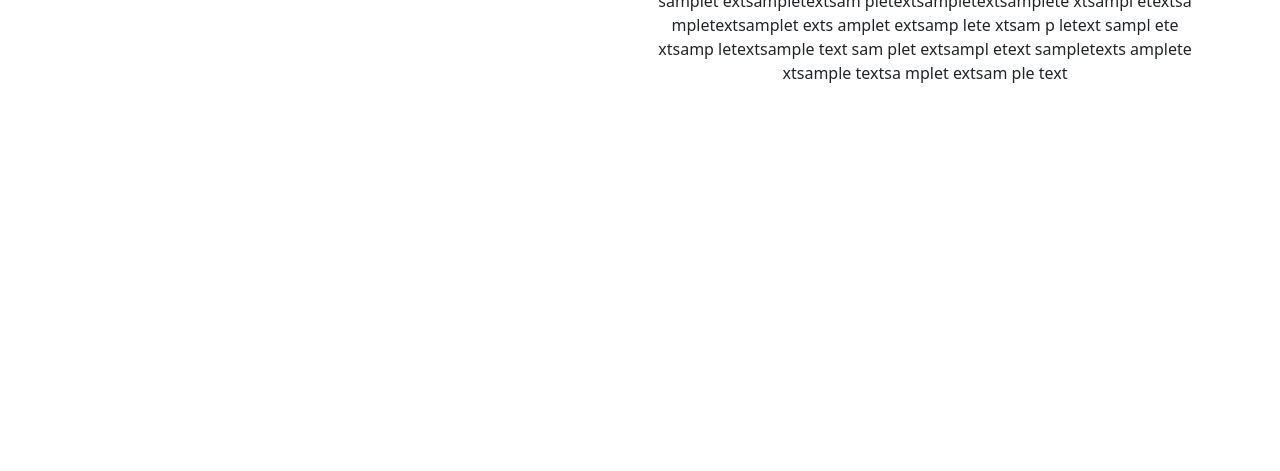
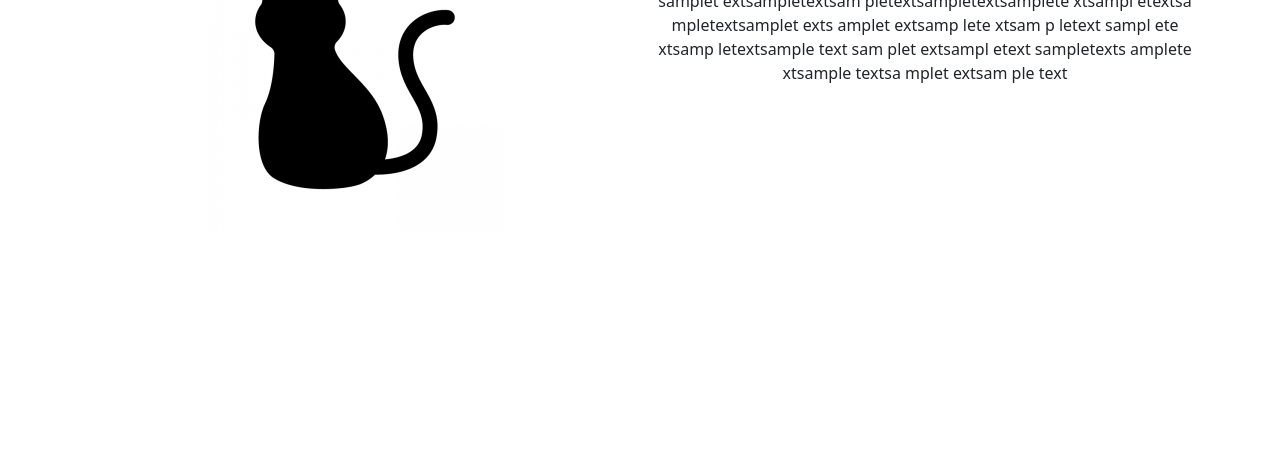
Before and after one commit to ruin8128/homepage, a plain HTML site: page index.html in a window 1280 px wide. Shown: the part 329-800 px from the top of the page. Drawn offline with nearby package versions, Linux system fonts and the light colour scheme; the site is published under a folder, as on GitHub Pages, so addresses that start at the root find nothing.

Commit message:
Update index.html

```diff
--- a/index.html
+++ b/index.html
@@ -40,7 +40,7 @@
             <div class="container">
                 <div class="row">
                   <div class="col-md-6">
-                    <img src="/img/testcat.jpg">
+                    <img src="img/testcat.jpg">
                   </div>
                   <div class="col-md-6">
                     <h1>sampleCat</h1>
```
